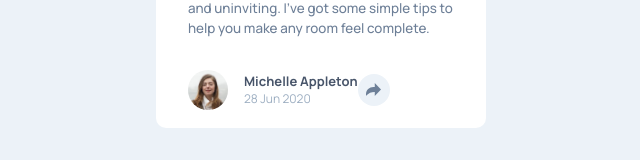
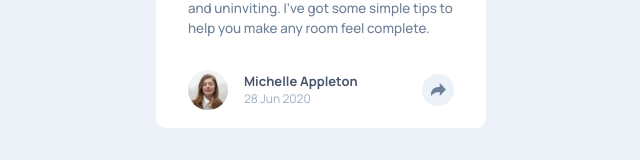
Before and after one commit to GracilianoOG/fem-article-preview, a website built with Vite: page index.html in a window 1280 px wide. Shown: the part 520-680 px from the top of the page, without its empty margins (319-959 px from the left). Built offline with nearby package versions, Linux system fonts and the light colour scheme.

Commit message:
Fix button position to the right

```diff
--- a/src/scss/main.scss
+++ b/src/scss/main.scss
@@ -61,6 +61,7 @@ body {
 .author {
   align-items: center;
   display: flex;
+  position: relative;
 
   &::before {
     content: "";
@@ -91,6 +92,8 @@ body {
   border: none;
   background-color: $color-bg-primary;
   cursor: pointer;
+  position: absolute;
+  right: 0;
 
   &::before {
     background-image: url("../assets/images/icon-share.svg");
```
